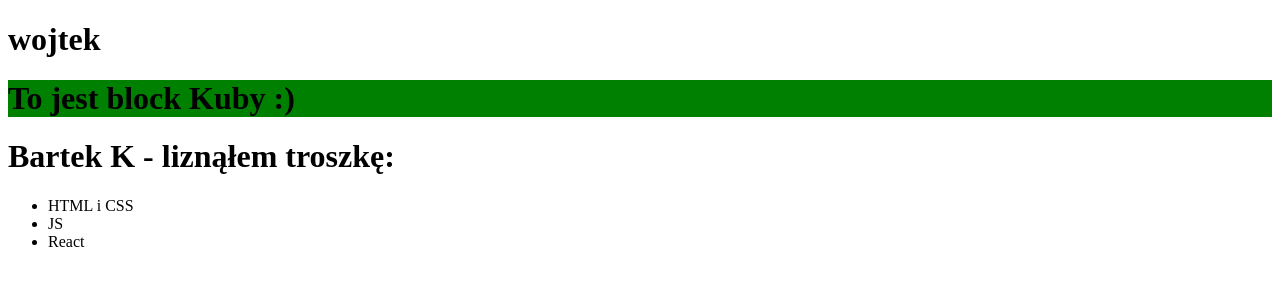
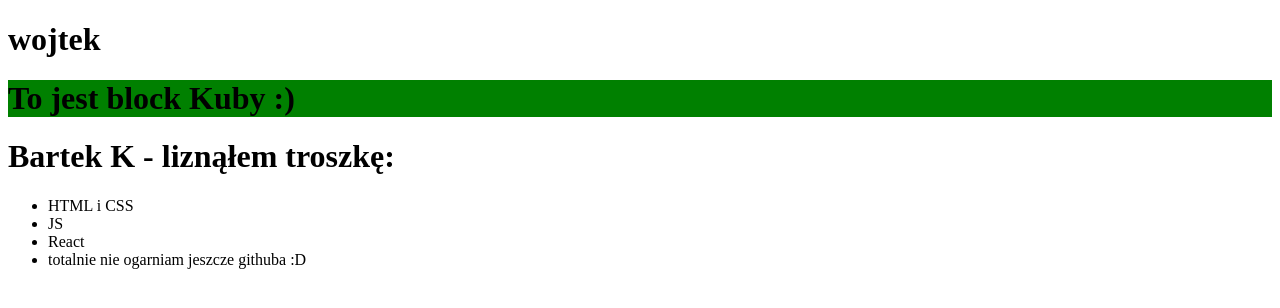
Before and after one commit to Wojciech-Kaczmarek/dev-group, a website: page index.html in a window 1280 px wide. Drawn offline with Linux system fonts and the light colour scheme.

Commit message:
Update index.html

```diff
--- a/index.html
+++ b/index.html
@@ -24,6 +24,7 @@
             <li>HTML i CSS</li>
             <li>JS</li>
             <li>React</li>
+            <li>totalnie nie ogarniam jeszcze githuba :D </li>
         </ul>
     </div>
 </body>
```
